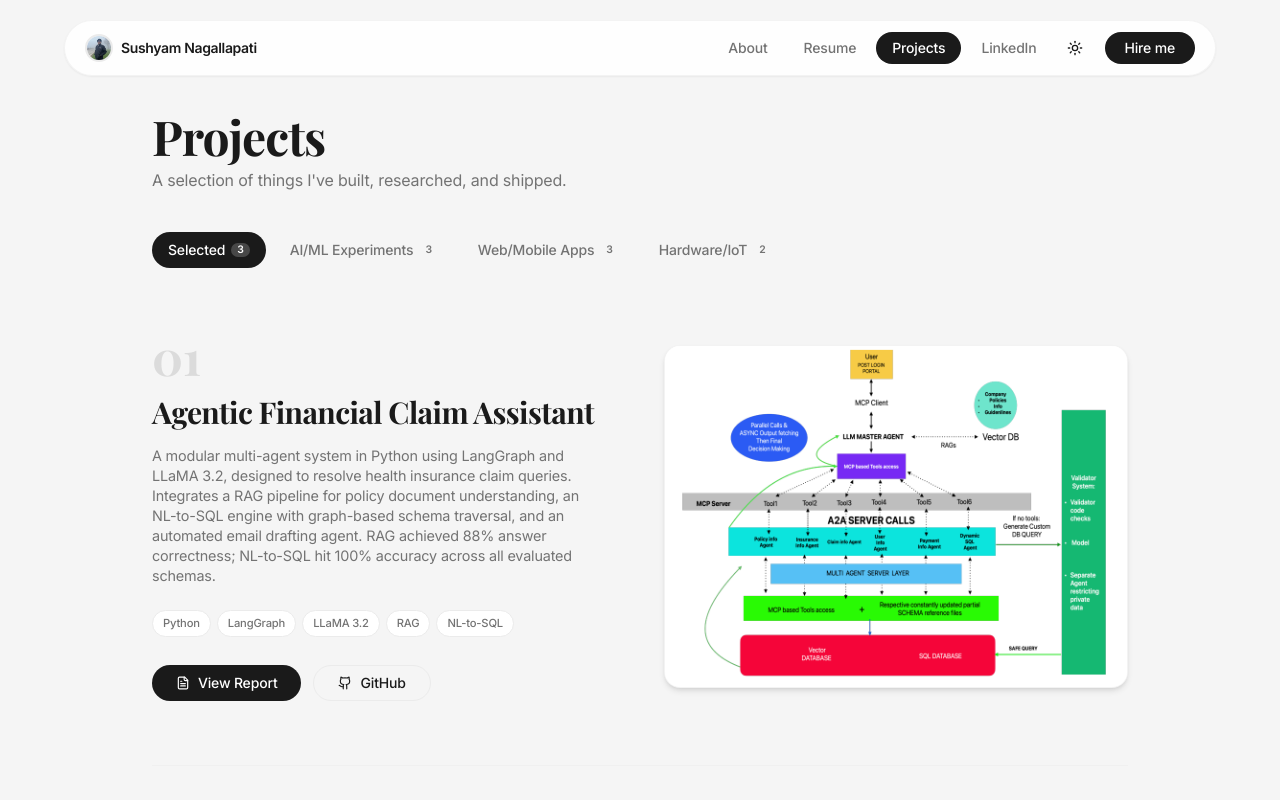
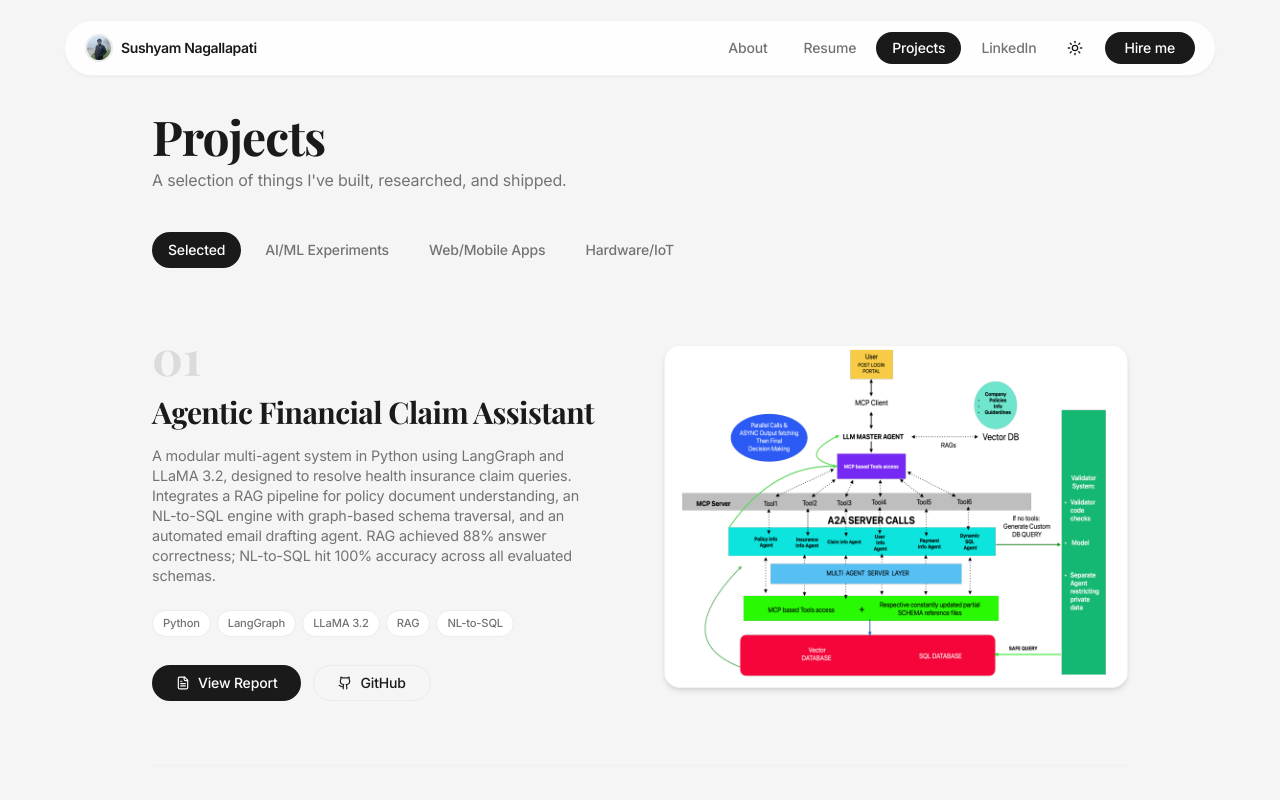
Before and after one commit to SushyamNagallapati/Sushyam-Portfolio-main, a React (Vite) app: page /projects in a window 1280 px wide. Shown: the top 800 px of the page. Built offline with nearby package versions, Linux system fonts and the light colour scheme.

Commit message:
Remove unused category count function and simplify button class structure in Projects component

```diff
--- a/src/pages/Projects.tsx
+++ b/src/pages/Projects.tsx
@@ -142,8 +142,6 @@ const Projects = () => {
     project.categories.includes(activeCategory)
   );
 
-  const countFor = (cat: ProjectCategory) =>
-    projects.filter((p) => p.categories.includes(cat)).length;
 
   return (
     <div className="min-h-screen flex flex-col bg-muted">
@@ -169,22 +167,13 @@ const Projects = () => {
                 <button
                   key={category}
                   onClick={() => setActiveCategory(category)}
-                  className={`px-4 py-2 text-sm font-medium transition-all duration-200 rounded-full whitespace-nowrap flex-shrink-0 flex items-center gap-1.5 ${
+                  className={`px-4 py-2 text-sm font-medium transition-all duration-200 rounded-full whitespace-nowrap flex-shrink-0 ${
                     activeCategory === category
                       ? "bg-foreground text-background"
                       : "bg-transparent text-muted-foreground hover:text-foreground hover:bg-muted/60"
                   }`}
                 >
                   {category}
-                  <span
-                    className={`text-[0.65rem] font-semibold rounded-full px-1.5 py-0.5 leading-none ${
-                      activeCategory === category
-                        ? "bg-background/20 text-background"
-                        : "bg-muted text-muted-foreground"
-                    }`}
-                  >
-                    {countFor(category)}
-                  </span>
                 </button>
               ))}
             </div>
```
